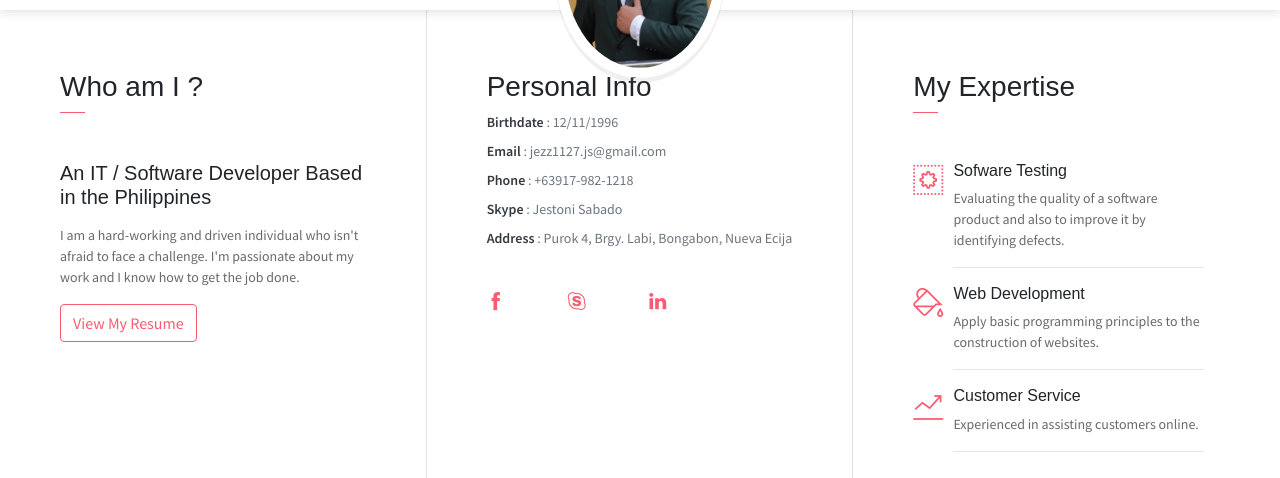
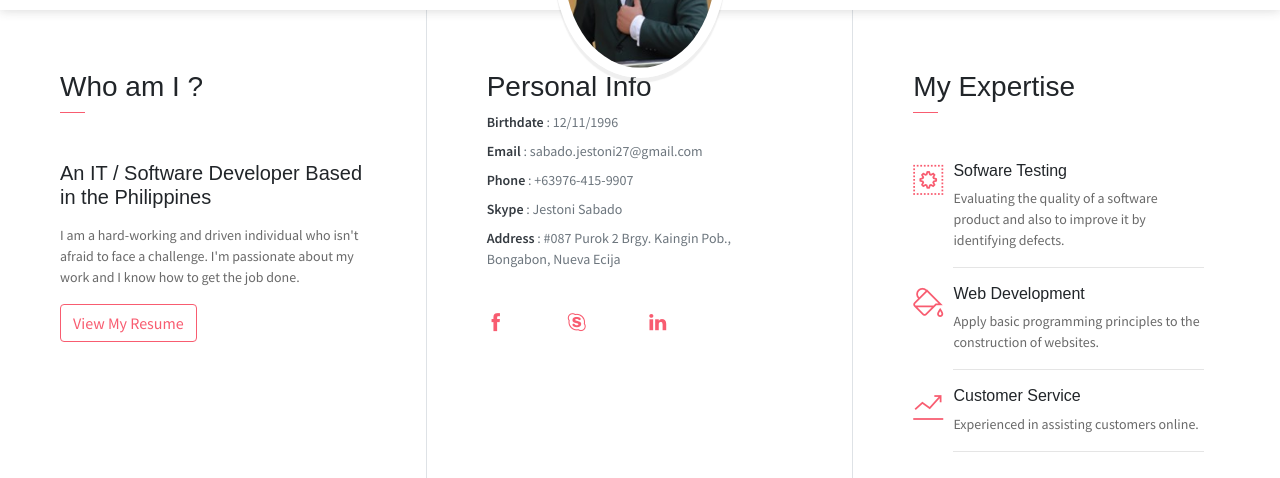
Before and after one commit to sabadojestoni27/sabadojestoni27.github.io, a plain HTML site: page jes/index.html in a window 1280 px wide. Shown: the part 707-1185 px from the top of the page. Drawn offline with Linux system fonts and the light colour scheme; some packages are replaced by stand-ins of ours.

Commit message:
Update index.html

```diff
--- a/jes/index.html
+++ b/jes/index.html
@@ -80,10 +80,10 @@
                 <span class="line mb-5"></span>
                 <ul class="mt40 info list-unstyled">
                     <li><span>Birthdate</span> : 12/11/1996</li>
-                    <li><span>Email</span> : jezz1127.js@gmail.com</li>
-                    <li><span>Phone</span> : +63917-982-1218</li>
+                    <li><span>Email</span> : sabado.jestoni27@gmail.com</li>
+                    <li><span>Phone</span> : +63976-415-9907</li>
                     <li><span>Skype</span> : Jestoni Sabado </li>
-                    <li><span>Address</span> :  Purok 4, Brgy. Labi, Bongabon, Nueva Ecija</li>
+                    <li><span>Address</span> :  #087 Purok 2 Brgy. Kaingin Pob., Bongabon, Nueva Ecija</li>
                 </ul>
                 <ul class="social-icons pt-3">
                     <li class="social-item"><a class="social-link" href="https://web.facebook.com/j.vie27"><i class="ti-facebook" aria-hidden="true"></i></a></li>
```
